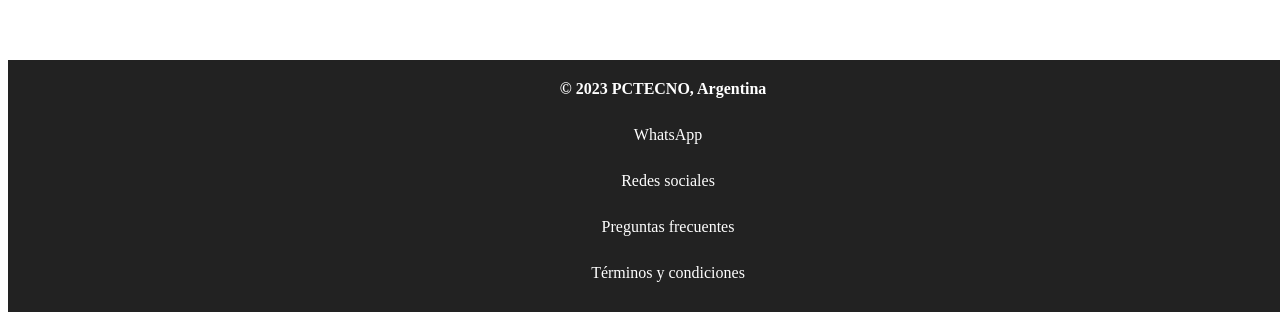
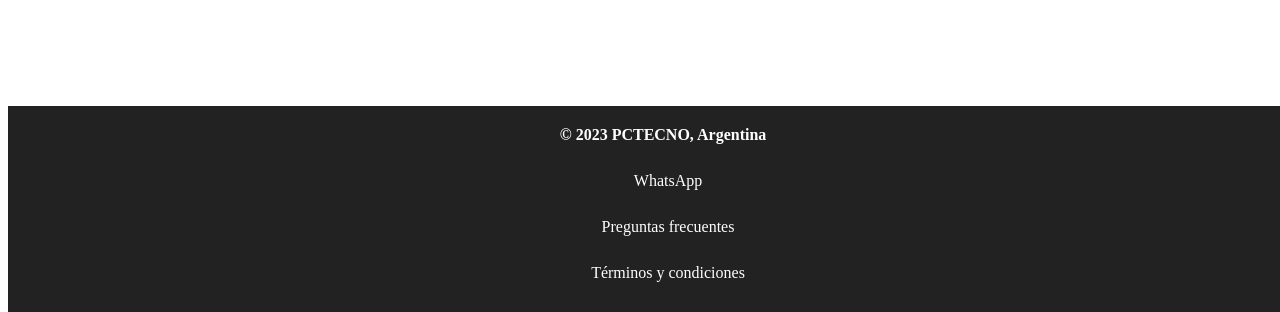
Before and after one commit to Choba07/Trabajo-Integrador-final, a plain HTML site: page index.html in a window 1280 px wide. Shown: the part 488-800 px from the top of the page. Drawn offline with Linux system fonts and the light colour scheme.

Commit message:
Update index.html

```diff
--- a/index.html
+++ b/index.html
@@ -17,7 +17,6 @@
 </div><br>
 
   <a href="https://wa.me/5491130510512" target="_blank">WhatsApp</a><br>
-  <a href="https://linkfly.to/50325OlgMUk" target="_blank">Redes sociales</a><br>
   <a href="https://www.tecnopcuy.com/preguntas-frecuentes" target="_blank">Preguntas frecuentes</a><br>
   <a href="https://pctecno.com.co/paginas_sitio/terminos-y-condiciones/" target="_blank">Términos y condiciones</a>
 
```
